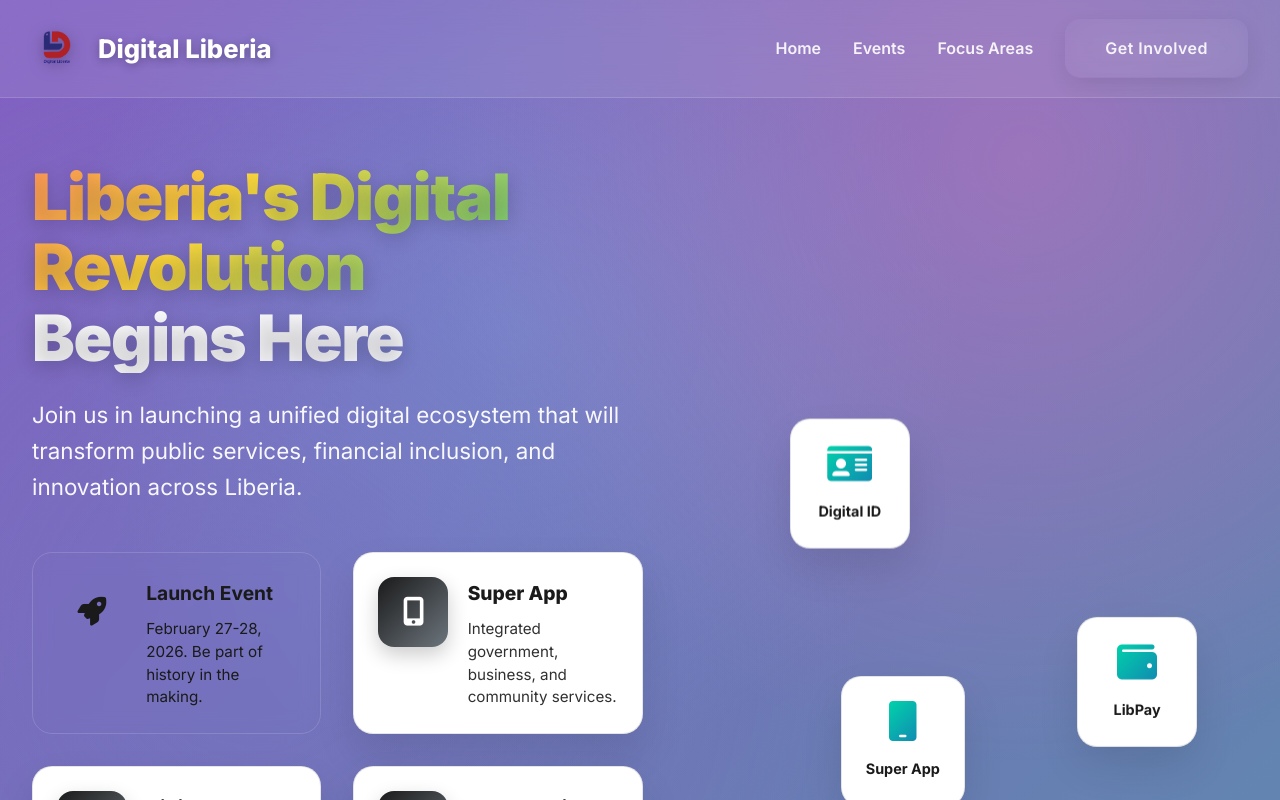
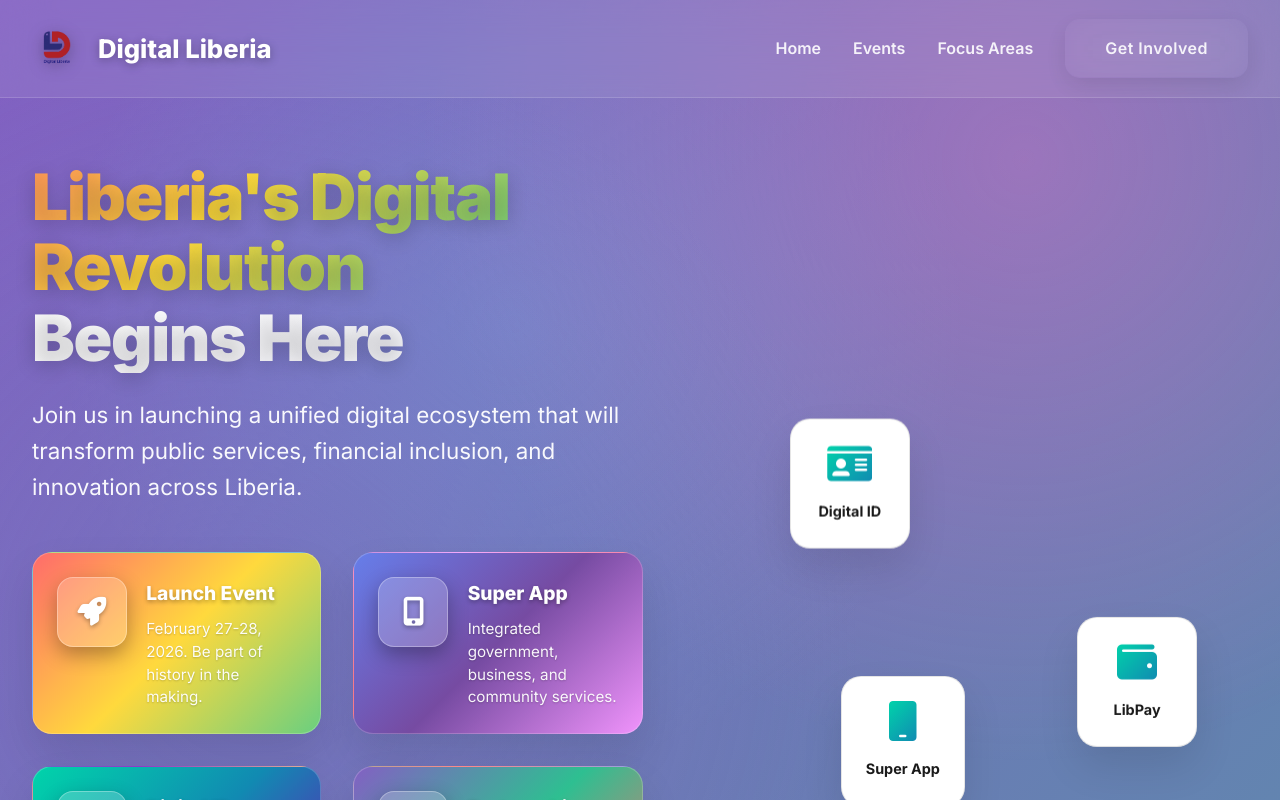
Before and after one commit to liberianpost/digital-liberia-launch, a React (Vite) app: page / in a window 1280 px wide. Shown: the top 800 px of the page. Built offline with nearby package versions, Linux system fonts and the light colour scheme.

Commit message:
Update Hero.jsx

```diff
--- a/src/components/Hero/Hero.jsx
+++ b/src/components/Hero/Hero.jsx
@@ -46,7 +46,7 @@ const Hero = () => {
 
           <div className="features-grid">
             {features.map((feature, index) => (
-              <div key={index} className={`feature-item ${index === 0 ? 'hero-gradient-card' : 'white-card'}`}>
+              <div key={index} className={`feature-item gradient-card feature-card-${index + 1}`}>
                 <div className="feature-icon">
                   <i className={feature.icon}></i>
                 </div>
```
